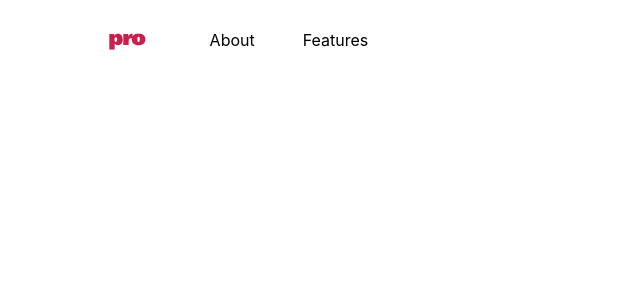
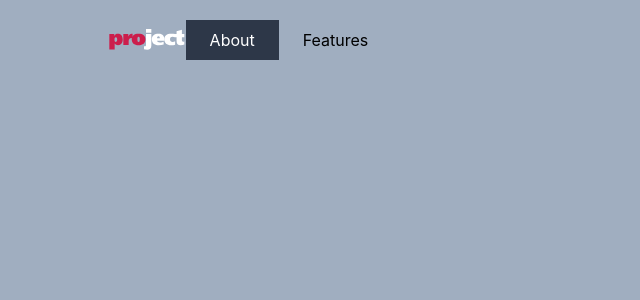
Before and after one commit to Gagandeep-Kaur-01/TailwindCss_React, a React (Create React App) app in the folder Mini_Project/: page /about in a window 1280 px wide. Shown: the top 300 px of the page, without its empty margins (0-640 px from the left). Built offline with nearby package versions, Linux system fonts and the light colour scheme.

Commit message:
set different bg-color & text-color conditions for 'About' page

```diff
--- a/Mini_Project/src/container/pages/About.js
+++ b/Mini_Project/src/container/pages/About.js
@@ -3,10 +3,10 @@ import Header from '../partials/Header';
 
 export default function About() {
   return (
-    <div className="flex flex-col min-h-screen overflow-hidden">
+    <div className="flex flex-col min-h-screen overflow-hidden bg-gray-500">
 
       {/* Header */}
-      <Header IsBgLight={true} IsTextBlack={true} />
+      <Header  NavBgDark={true} LightText={true} />
 
 
 
--- a/Mini_Project/src/container/partials/Header.js
+++ b/Mini_Project/src/container/partials/Header.js
@@ -3,7 +3,7 @@ import { Link } from 'react-router-dom';
 import Logo from '../../images/Project_logo.svg'
 
 
-function Header({IsBgGray, IsTextWhite, NavBgLight, DarkText}) {
+function Header({IsBgGray, IsTextWhite, NavBgLight, DarkText, NavBgDark, LightText }) {
     return (
         <header className="absolute w-full">
             <div className="px-4 max-w-prose sm:mx-12 sm:px-6">
@@ -17,7 +17,7 @@ function Header({IsBgGray, IsTextWhite, NavBgLight, DarkText}) {
 
                         <ul className="flex flex-wrap items-center flex-grow">
                             <li>
-                                <Link to="/about" className={`hover:bg-gray-200 hover:text-black px-6 py-2 flex items-center transistion duration-150 ease-in-out ${NavBgLight && "bg-gray-200"} ${DarkText && "text-black"}`}>
+                                <Link to="/about" className={`hover:bg-gray-200 hover:text-black px-6 py-2 flex items-center transistion duration-150 ease-in-out ${NavBgLight && "bg-gray-200"} ${DarkText && "text-black"} ${NavBgDark && "bg-gray-800"} ${LightText && "text-white"}`}>
                                     About
                                 </Link>
                             </li>
```
